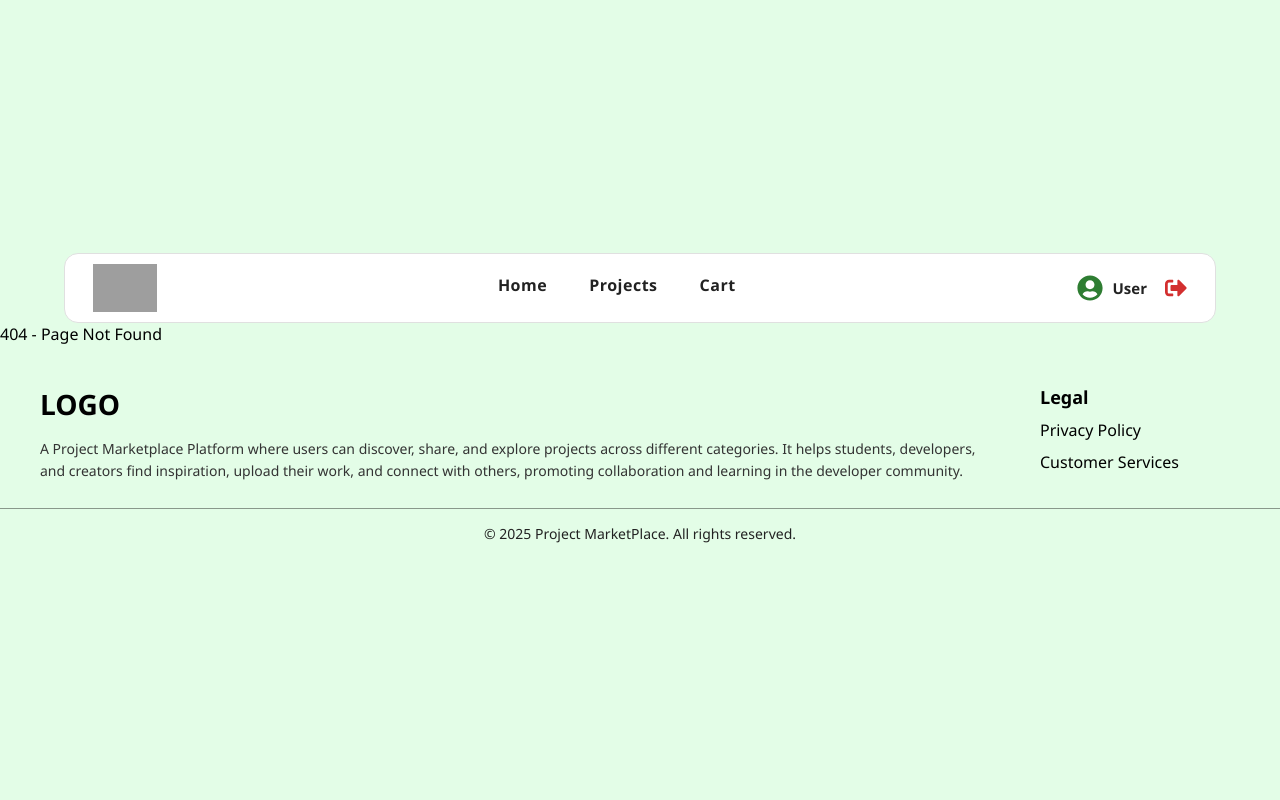
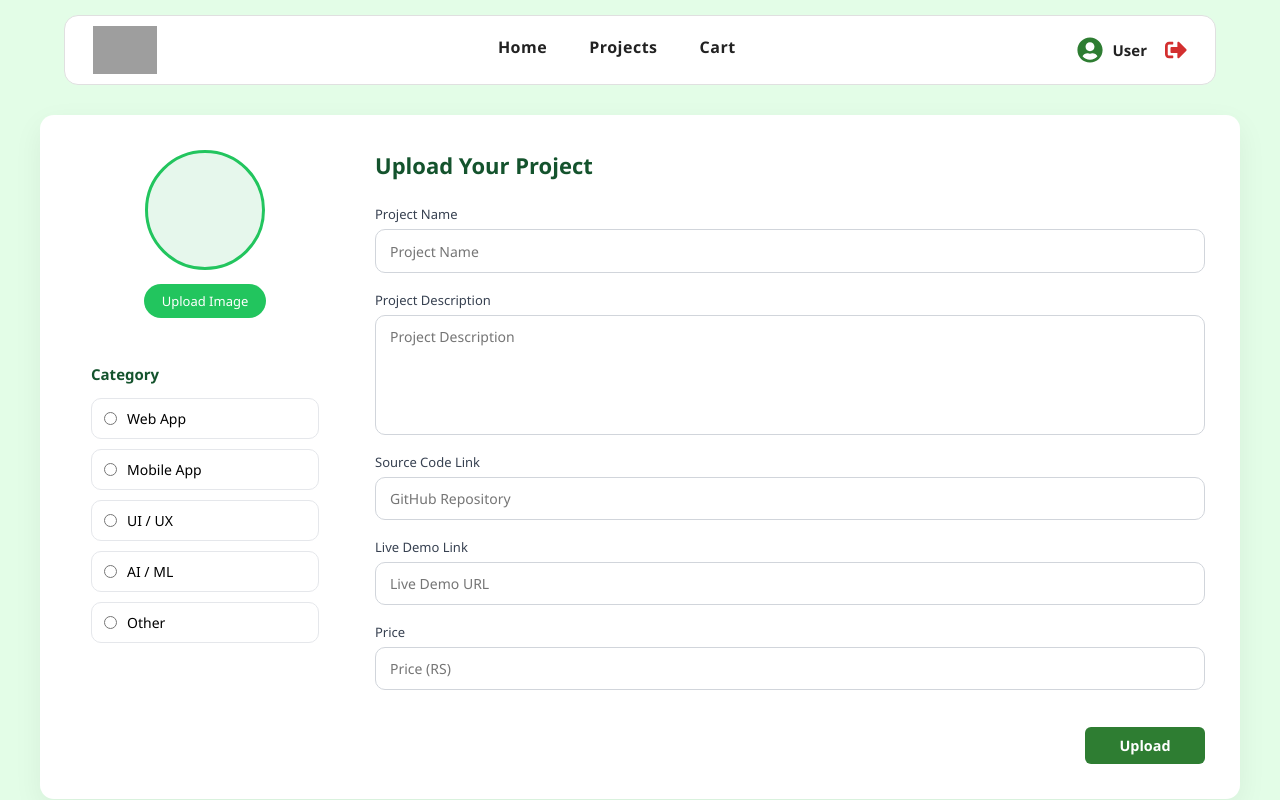
Before and after one commit to KripaGurung/marketmycode, a React (Vite) app in the folder frontend/: page /upload in a window 1280 px wide. Shown: the top 800 px of the page. Built offline with nearby package versions, Linux system fonts and the light colour scheme; sample sign-in values are in the browser's storage; grey boxes are pictures that could not be loaded.

Commit message:
Create folder upload page with category sidebar

```diff
--- a/frontend/src/App.jsx
+++ b/frontend/src/App.jsx
@@ -8,6 +8,7 @@ import Navbar from './component/Navbar/Navbar.jsx';
 import Home from './pages/home/home.jsx';
 import Footer from "./component/Footer/Footer.jsx";
 import Project from './pages/projects/project.jsx';
+import Create from './pages/upload/create.jsx';
 
 function AppContent() {
   const location = useLocation();
@@ -27,6 +28,7 @@ function AppContent() {
         <Route path="/signup" element={ isLoggedIn ? <Navigate to="/home" replace /> : <Signup /> } />
         <Route path="/home" element={ isLoggedIn ? <Home /> : <Navigate to="/" replace /> } />
         <Route path="/project" element={ isLoggedIn ? <Project /> : <Navigate to="/" replace /> } />
+        <Route path="/upload" element={isLoggedIn ? <Create /> : <Navigate to="/" />} />
 
         <Route path="*" element={ <div className="min-h-screen flex items-center justify-center text-xl text-gray-600"> 404 - Page Not Found </div> } />
 
--- a/frontend/src/component/ForgotPasswordPopup/ForgotPasswordPopup.jsx
+++ b/frontend/src/component/ForgotPasswordPopup/ForgotPasswordPopup.jsx
@@ -3,10 +3,12 @@ import "./ForgotPasswordPopup.css";
 import { assets } from "../../assets/assets.js";
 import authApi from "../../services/authApi";
 import { toast } from "react-toastify";
+import {useNavigate} from "react-router-dom";
 
 const ForgotPasswordPopup = ({ onClose }) => {
   const [email, setEmail] = useState("");
   const [loading, setLoading] = useState(false);
+  const navigate = useNavigate();
 
 const handleSend = async () => {
   if (!email) {
@@ -17,20 +19,24 @@ const ForgotPasswordPopup = ({ onClose }) => {
   try {
     setLoading(true);
     await authApi.forgotPassword(email);
-      toast.success("Password reset email sent!");
+    toast.success("Reset link sent to your email. Please check your inbox (or spam).");
     onClose();
+    setTimeout(() => {
+      navigate("/login");
+    }, 1500);
+
   } catch (error) {
-      toast.error(
-        error.response?.data?.error || "Failed to send reset email"
-      );
+    toast.error(error.response?.data?.detail || error.response?.data?.error || "Failed to send reset email");
   } finally {
     setLoading(false);
   }
 };
 
+
   return (
     <div className="popup-overlay">
       <div className="popup-box">
+
         <h2 className="title">Forgot Password?</h2>
         <p className="subtitle">Lost your password? We'll email you a reset link.</p>
 
@@ -42,6 +48,7 @@ const ForgotPasswordPopup = ({ onClose }) => {
           <button className="send-btn" onClick={handleSend} disabled={loading}> {loading ? "Sending..." : "Send"} </button>
           <button className="cancel-btn" onClick={onClose}> Cancel </button>
         </div>
+
       </div>
     </div>
   );
--- a/frontend/src/component/Header/Header.css
+++ b/frontend/src/component/Header/Header.css
@@ -66,7 +66,7 @@
 }
 
 .btn-primary:hover {
-    background-color: #0b4a2b;
+    background-color: #03743b;
 }
 
 .btn-outline:hover {
--- a/frontend/src/component/Header/Header.jsx
+++ b/frontend/src/component/Header/Header.jsx
@@ -24,7 +24,7 @@ const Header = () => {
 
           <div className="hero-actions">
             <button className="btn-primary" onClick={() => navigate("/project")}> Explore Projects </button>
-            <button className="btn-outline" onClick={() => navigate("/create")}>  Start Creating </button>
+            <button className="btn-outline" onClick={() => navigate("/upload")}>  Start Creating </button>
           </div>
         </div>
 
--- /dev/null
+++ b/frontend/src/pages/upload/create.css
@@ -0,0 +1,151 @@
+/* PAGE */
+.create-page {
+    display: flex;
+    justify-content: center;
+    align-items: center;
+    padding: 30px;
+}
+
+/* MAIN CARD */
+.create-card {
+    width: 100%;
+    max-width: 1200px;
+    background: #ffffff;
+    border-radius: 14px;
+    padding: 35px;
+    display: grid;
+    grid-template-columns: 260px 1fr;
+    gap: 40px;
+    box-shadow: 0 10px 30px rgba(0, 0, 0, 0.06);
+}
+
+/* LEFT PANEL */
+.create-left {
+    display: flex;
+    flex-direction: column;
+    align-items: center;
+}
+
+/* IMAGE CIRCLE */
+.image-circle {
+    width: 120px;
+    height: 120px;
+    background: #e6f7ec;
+    border-radius: 50%;
+    margin-bottom: 14px;
+    border: 3px solid #22c55e;
+}
+
+/* UPLOAD IMAGE BUTTON */
+.upload-btn {
+    background: #22c55e;
+    color: #ffffff;
+    padding: 8px 18px;
+    border-radius: 20px;
+    cursor: pointer;
+    font-size: 13px;
+    margin-bottom: 30px;
+    transition: 0.25s;
+}
+
+.upload-btn:hover {
+    background: #16a34a;
+}
+
+/* CATEGORY BOX */
+.category-box {
+    width: 100%;
+    padding: 16px;
+    border-radius: 12px;
+}
+
+.category-box h4 {
+    margin-bottom: 14px;
+    font-size: 15px;
+    color: #14532d;
+}
+
+/* CATEGORY ITEM */
+.category-item {
+    display: flex;
+    align-items: center;
+    padding: 10px 12px;
+    background: #ffffff;
+    border-radius: 10px;
+    margin-bottom: 10px;
+    cursor: pointer;
+    font-size: 14px;
+    transition: 0.25s;
+    border: 1px solid #e5e7eb;
+}
+
+.category-item:hover {
+    border-color: #22c55e;
+    background: #f0fdf4;
+}
+
+.category-item input {
+    margin-right: 10px;
+    accent-color: #22c55e;
+}
+
+/* RIGHT PANEL */
+.create-right {
+    display: flex;
+    flex-direction: column;
+}
+
+/* TITLE */
+.create-right h2 {
+    font-size: 22px;
+    margin-bottom: 25px;
+    color: #14532d;
+}
+
+/* LABEL */
+.create-right label {
+    font-size: 13px;
+    margin-bottom: 6px;
+    color: #374151;
+}
+
+/* INPUTS */
+.create-right input,
+.create-right textarea {
+    padding: 11px 14px;
+    margin-bottom: 18px;
+    border-radius: 10px;
+    border: 1px solid #d1d5db;
+    font-size: 14px;
+    transition: 0.25s;
+}
+
+.create-right input:focus,
+.create-right textarea:focus {
+    border-color: #22c55e;
+    box-shadow: 0 0 0 2px rgba(34, 197, 94, 0.15);
+    outline: none;
+}
+
+.create-right textarea {
+    height: 120px;
+    resize: none;
+}
+
+.submit-btn {
+    align-self: flex-end;
+    padding: 10px 28px;
+    background: #22c55e;
+    color: #ffffff;
+    border: none;
+    border-radius: 24px;
+    font-size: 14px;
+    font-weight: 600;
+    cursor: pointer;
+    transition: 0.25s;
+}
+
+.submit-btn:hover {
+    background: #16a34a;
+    box-shadow: 0 6px 18px rgba(34, 197, 94, 0.35);
+}
--- /dev/null
+++ b/frontend/src/pages/upload/create.jsx
@@ -0,0 +1,76 @@
+import { useState } from "react";
+import "./create.css";
+
+const Create = () => {
+  const [formData, setFormData] = useState({
+    title: "",
+    description: "",
+    sourceCode: "",
+    demoLink: "",
+    price: "",
+    category: "",
+    image: null,
+  });
+
+  const handleChange = (e) => {
+    const { name, value, files } = e.target;
+    setFormData({
+      ...formData,
+      [name]: files ? files[0] : value,
+    });
+  };
+
+  const handleSubmit = (e) => {
+    e.preventDefault();
+    console.log(formData);
+    alert("Project submitted");
+  };
+
+  return (
+        <div className="create-page">
+            <form className="create-card" onSubmit={handleSubmit}>
+                <div className="create-left">
+                    <div className="image-circle"></div>
+
+                    <label className="upload-btn">
+                        Upload Image
+                        <input type="file" name="image" accept="image/*" hidden onChange={handleChange} />
+                    </label>
+
+                    <div className="category-box">
+                        <h4>Category</h4>
+
+                        {[{ label: "Web App", value: "web" }, { label: "Mobile App", value: "mobile" }, { label: "UI / UX", value: "uiux" }, { label: "AI / ML", value: "ai" }, { label: "Other", value: "other" }].map((category) => (
+                            <label key={category.value} className="category-item">
+                                <input type="radio" name="category" value={category.value} onChange={handleChange} /> {category.label}
+                            </label>
+                        ))}
+                    </div>
+                </div>
+
+                <div className="create-right">
+                    <h2>Upload Your Project</h2>
+
+                    <label>Project Name</label>
+                    <input type="text" name="title" placeholder="Project Name" onChange={handleChange} />
+
+                    <label>Project Description</label>
+                    <textarea name="description" placeholder="Project Description" onChange={handleChange} />
+
+                    <label>Source Code Link</label>
+                    <input type="url" name="sourceCode" placeholder="GitHub Repository" onChange={handleChange} />
+
+                    <label>Live Demo Link</label>
+                    <input type="url" name="demoLink" placeholder="Live Demo URL" onChange={handleChange} />
+
+                    <label>Price</label>
+                    <input type="number" name="price" placeholder="Price (RS)" onChange={handleChange} />
+
+                    <button type="submit" className="submit-btn"> Upload </button>
+                </div>
+            </form>
+        </div>
+    );
+};
+
+export default Create;
```
Lines whose indentation alone changed are shown as unchanged.
